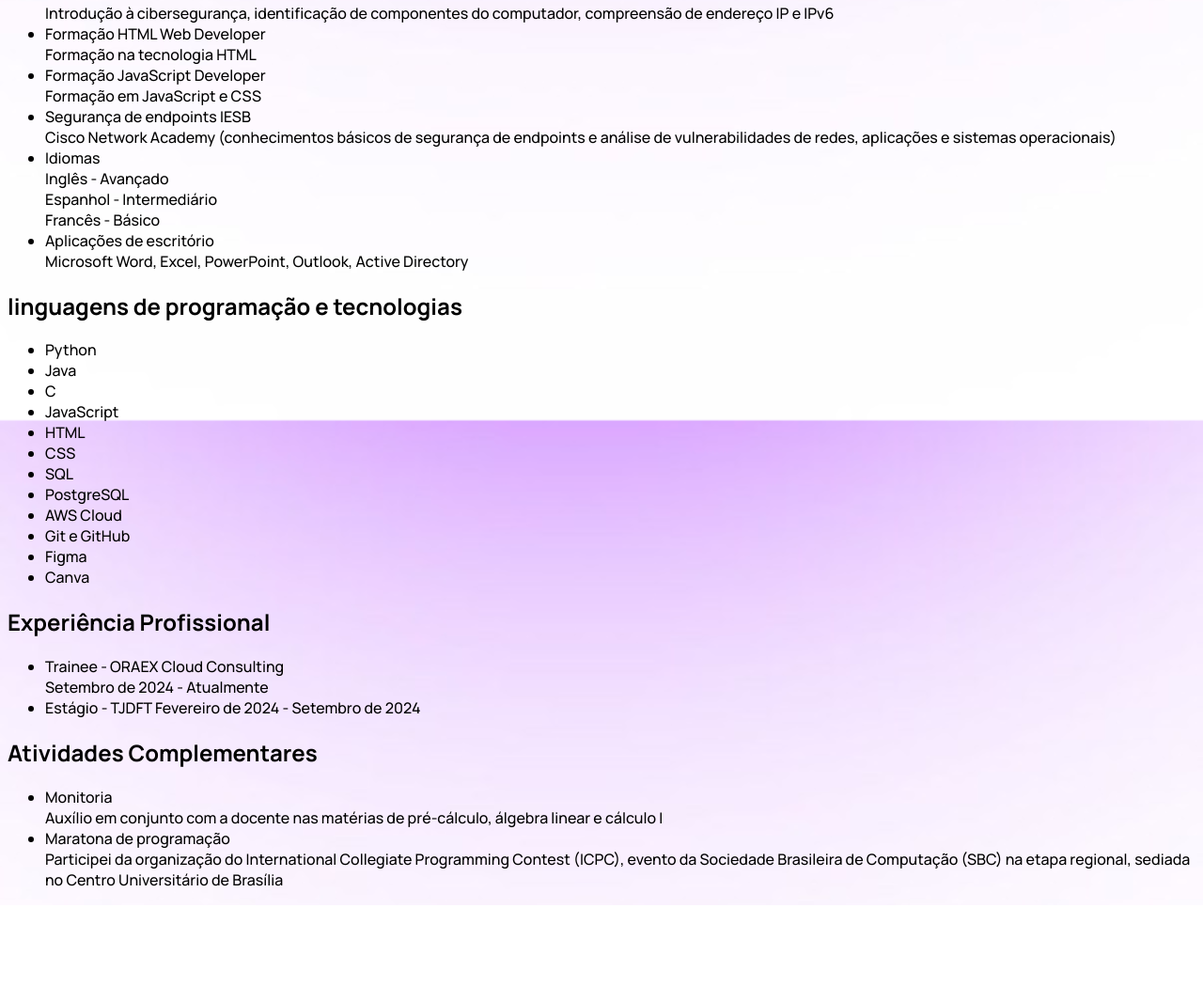
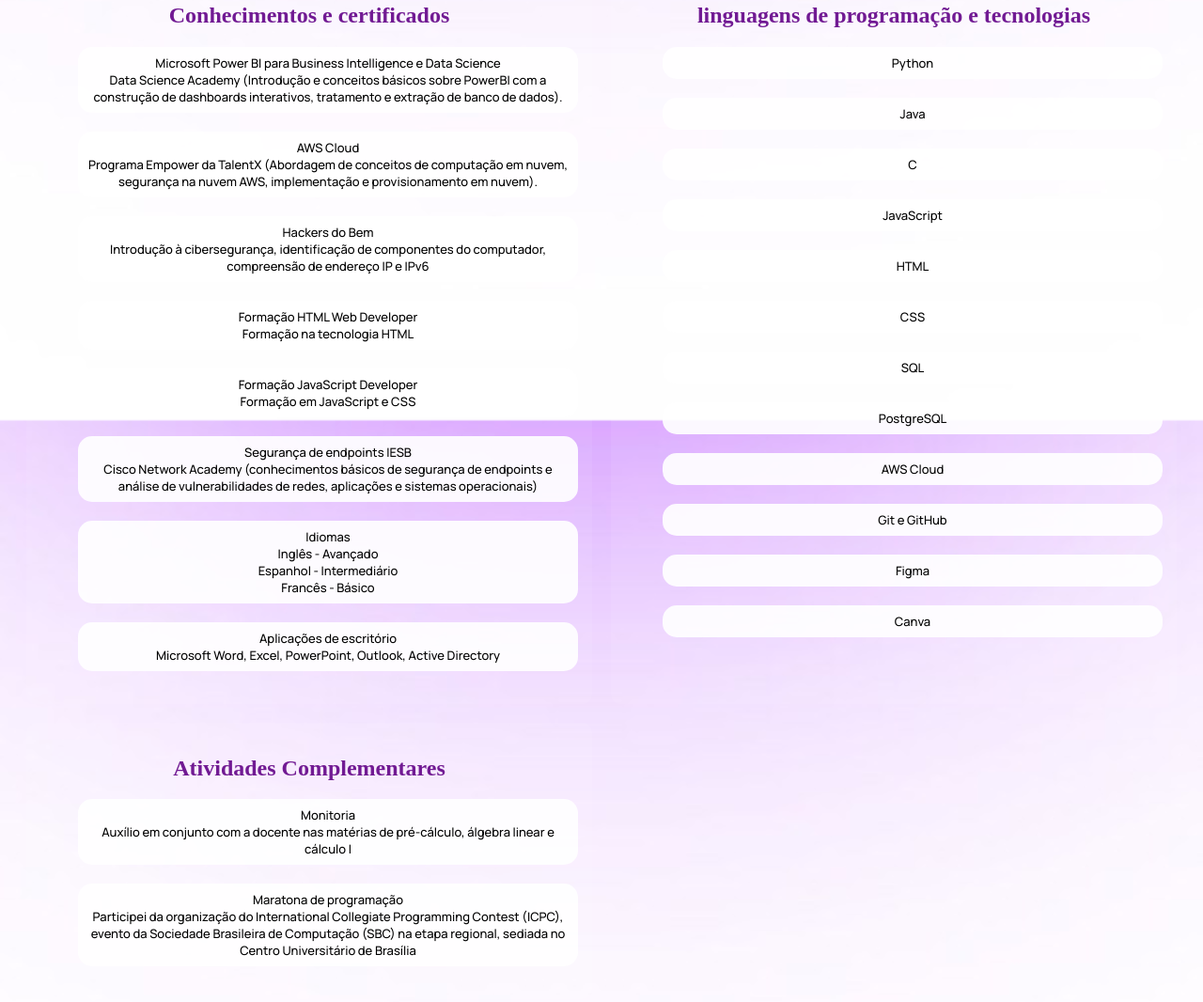
Before and after one commit to vicfior/Curriculo, a plain HTML site: page hardskills.html in a window 1280 px wide. Shown: the part 508-1574 px from the top of the page at 94% size. Before the commit the page ends 1471 px from the top, so only its background shows below. Drawn offline with Linux system fonts and the light colour scheme; a web font is replaced by a local one.

Commit message:
Estilização nas páginas

```diff
--- a/base.css
+++ b/base.css
@@ -24,10 +24,13 @@
     flex-direction: row;
 }
 
+ul {
+    list-style: none;
+}
+
 .menu {
     display: flex;
     gap: 60px;
-    list-style: none;
     padding: 0;
 }
 
@@ -74,7 +77,6 @@
 }
 
 .contatos{
-    list-style: none;
     color: rgb(113, 26, 147);
     display: flex;
     flex-direction: row;
@@ -99,3 +101,29 @@
     padding: 2px;
     color: rgba(182, 75, 158, 0.364)
 }
+
+.conteiner {
+    display: grid;
+    grid-template-columns: 1fr 1fr;
+    gap: 20px;
+    padding: 20px;
+}
+
+.coluna {
+    background-color: #ffffff10; /* opcional, só pra separar visualmente */
+    padding: 15px;
+    border-radius: 10px;
+}
+
+.conteiner-hardskills li {
+    text-align: center;
+    font-size: small;
+    background-color: #ffffffe8; /* opcional, só pra separar visualmente */
+    padding: 8px;
+    margin-bottom: 20px;
+    border-radius: 15px;
+ }
+
+ .conteiner-hardskills li:hover {
+    background-color: #f9baf3;
+ }
--- a/hardskills.html
+++ b/hardskills.html
@@ -32,7 +32,9 @@
         </nav>
     </header>
 
-    <main>
+    <main class="conteiner-hardskills">
+        <div class="conteiner">
+            <div class="coluna">
                 <h2 class="titulo">Formação Acadêmica</h2>
                 <ul>
                     <li>
@@ -51,7 +53,21 @@
                         2016 - 2018
                     </li>
                 </ul>
-
+            </div>
+            <div class="coluna">
+                <h2 class="titulo">Experiência Profissional</h2>
+                <ul>
+                    <li>
+                        Trainee - ORAEX Cloud Consulting <br>
+                        Setembro de 2024 - Atualmente
+                    </li>
+                    <li>
+                        Estágio - TJDFT <br>
+                        Fevereiro de 2024 - Setembro de 2024
+                    </li>
+                </ul>
+            </div>
+            <div class="coluna">
                 <h2 class="titulo">Conhecimentos e certificados</h2>
                 <ul>
                     <li>
@@ -89,7 +105,9 @@
                         Microsoft Word, Excel, PowerPoint, Outlook, Active Directory
                     </li>
                 </ul>
-        <h2>linguagens de programação e tecnologias</h2>
+            </div>
+            <div class="coluna">
+                <h2 class="titulo">linguagens de programação e tecnologias</h2>
                 <ul>
                     <li>Python</li>
                     <li>Java</li>
@@ -104,22 +122,16 @@
                     <li>Figma</li>
                     <li>Canva</li>
                 </ul>
-        <h2>Experiência Profissional</h2>
-        <ul>
-            <li>
-                Trainee - ORAEX Cloud Consulting <br>
-                Setembro de 2024 - Atualmente
-            </li>
-            <li>
-                Estágio - TJDFT
-                Fevereiro de 2024 - Setembro de 2024
-            </li>
-        </ul>
-        <h2>Atividades Complementares</h2>
+            </div>
+            <div class="coluna">
+                <h2 class="titulo">Atividades Complementares</h2>
                 <ul>
                     <li>Monitoria <br> Auxílio em conjunto com a docente nas matérias de pré-cálculo, álgebra linear e cálculo I</li>
                     <li>Maratona de programação <br> Participei da organização do International Collegiate Programming Contest (ICPC), evento da Sociedade Brasileira de Computação (SBC) na etapa regional, sediada no Centro
                     Universitário de Brasília</li>
+                </ul>
+            </div>
+        </div>
     </main>
 </body>
 </html>
```
Also changed, not shown: index.html (+1 -1 lines), softskills.html (+23 -12 lines). Lines whose indentation alone changed are shown as unchanged.
